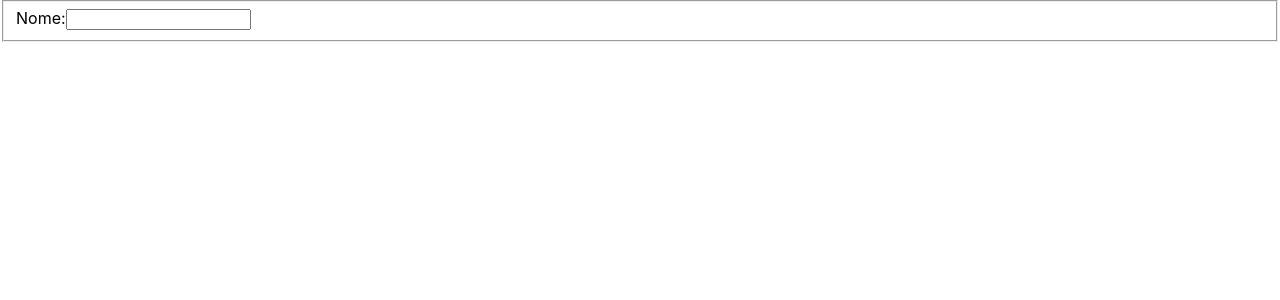
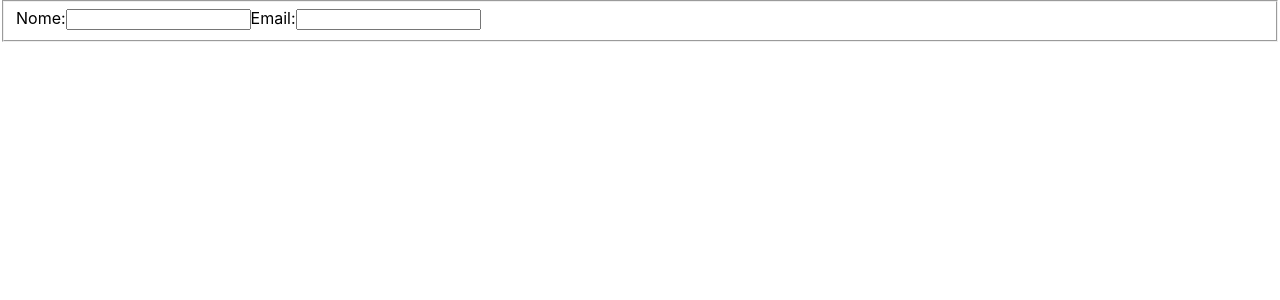
Before and after one commit to Guiogomes/react-exercise-dia-2, a React (Create React App) app in the folder react_exercicio_dia_2_bloco_12/: page / in a window 1280 px wide. Shown: the top 300 px of the page. Built offline with nearby package versions, Linux system fonts and the light colour scheme.

Commit message:
Exercicio dojo

```diff
--- a/react_exercicio_dia_2_bloco_12/src/components/Form.jsx
+++ b/react_exercicio_dia_2_bloco_12/src/components/Form.jsx
@@ -4,7 +4,8 @@ export default class Form extends React.Component {
 	constructor(){
 		super();
 		this.state={
-			name:'',
+			name: '',
+			email: '',
 		}
 		this.handleChange = this.handleChange.bind(this);
 	}
@@ -17,16 +18,31 @@ export default class Form extends React.Component {
 	}
 
 	render() {
+		const { name, email } = this.state;
 		return (
 			<fieldset>
 				<label htmlFor="input-name">
 					Nome:
 					<input
+					type="text"
 					name="name"
 					id="input-name"
 					maxLength="40"
 					required="true"
-					value={this.handleChange}
+					value={ name.toUpperCase() }
+					onChange={ this.handleChange }
+					/>
+				</label>
+				<label htmlFor="input-email">
+					Email:
+					<input
+					type="email"
+					name="email"
+					id="input-email"
+					maxLength="50"
+					required="true"
+					value={ email }
+					onChange={ this.handleChange }
 					/>
 				</label>
 			</fieldset>
```
